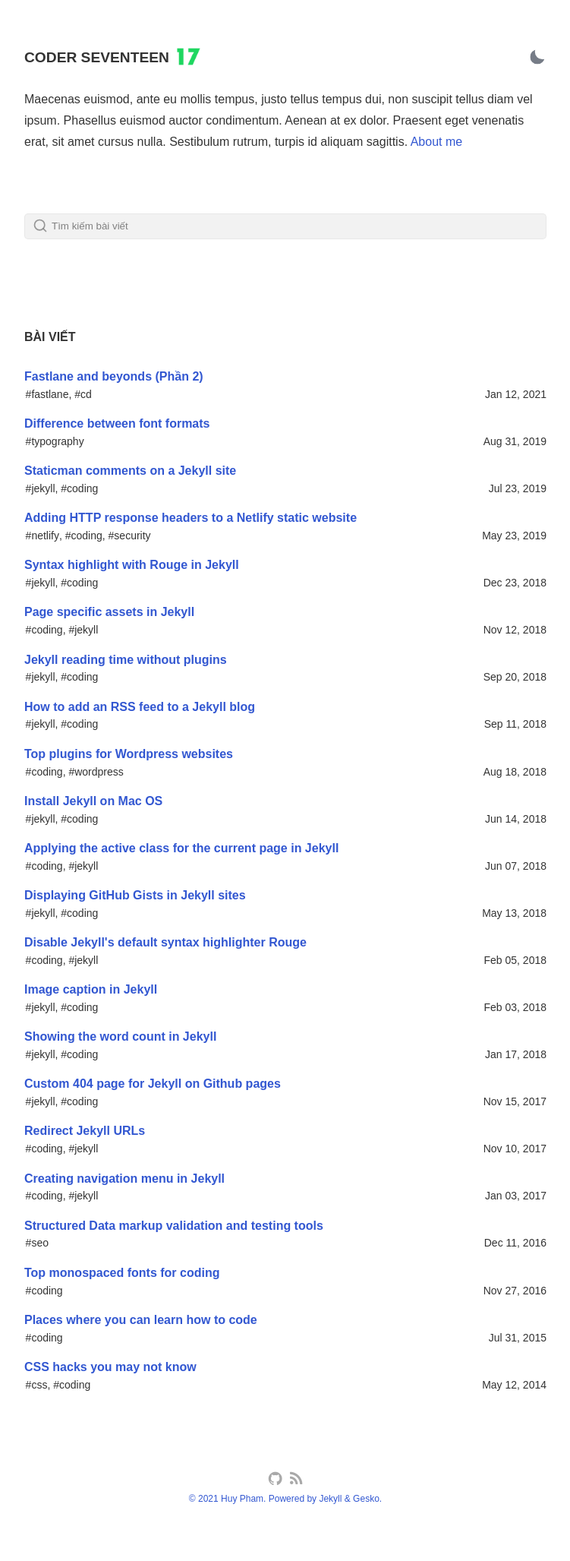
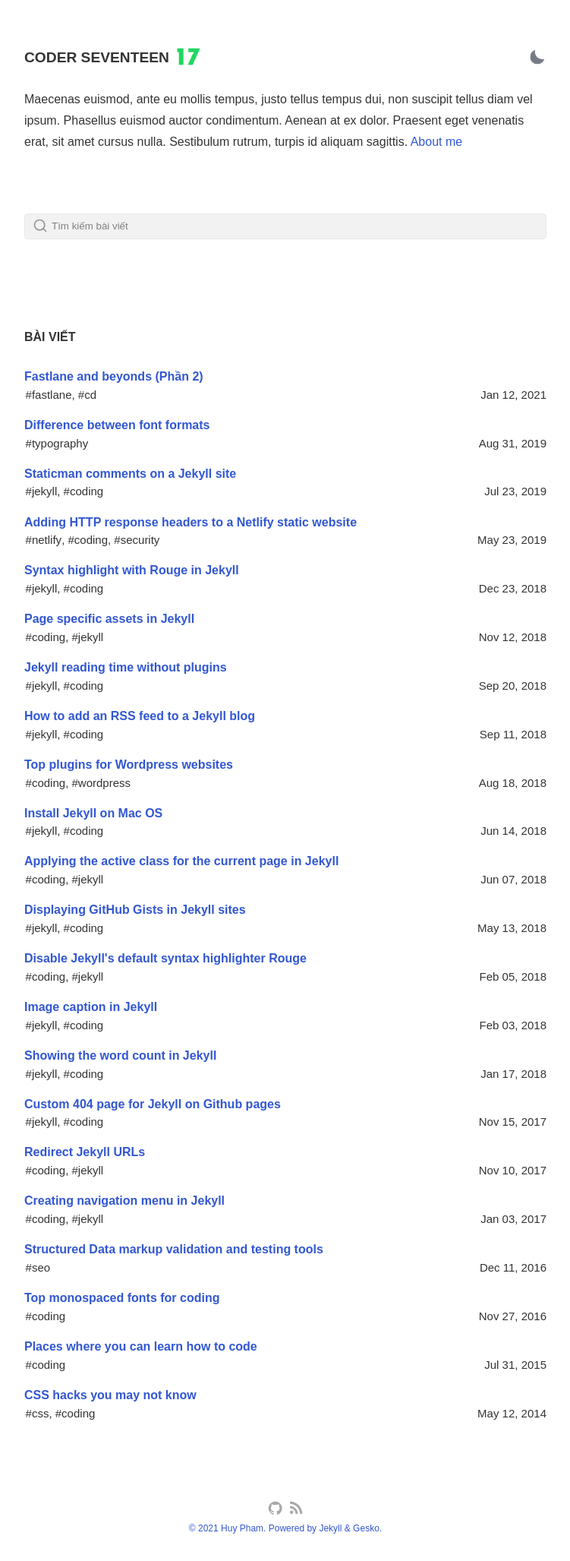
Before and after one commit to coder7eeN/coder7eeN.github.io, a Jekyll site: the page built from index.html, in a window 1280 px wide. Shown: the whole page at 76% size, without its empty margins (264-1015 px from the left). Built offline with Jekyll 4.4.1, drawn with Linux system fonts in a browser that asks for light colours; some web fonts are replaced; before the commit the page ends 2016 px from its top, so only the background shows below that.

Commit message:
chore: fix tag home time

```diff
--- a/_sass/_main.scss
+++ b/_sass/_main.scss
@@ -325,11 +325,11 @@ header ul {
   .tag-home-detail {
     display: flex;
     margin-left: 0.1rem;
-    font-size: 14px;
+    font-size: 15px;
   }
 
   .tag-home-time{
-    font-size: 14px;
+    font-size: 15px;
   }
 }
 
```
